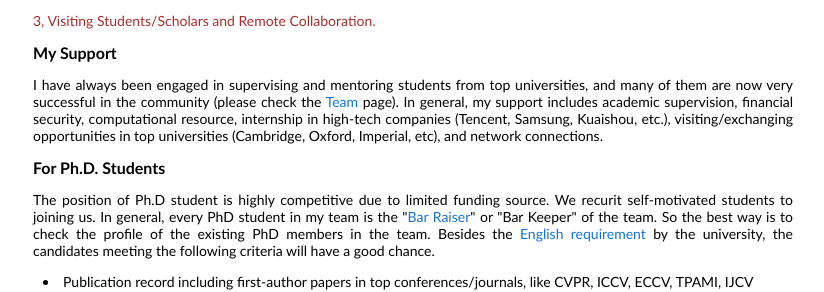
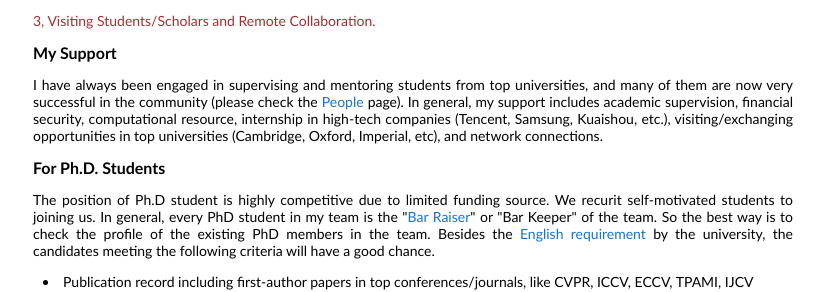
Before and after one commit to whluo/whluo.github.io, a Jekyll site: the page assets/join_us.html, which Jekyll copies as it is, in a window 1280 px wide. Shown: the part 430-722 px from the top of the page, without its empty margins (227-1051 px from the left). Built offline with Jekyll 4.4.1, drawn with Linux system fonts in a browser that asks for light colours.

Commit message:
update join us

```diff
--- a/assets/join_us.html
+++ b/assets/join_us.html
@@ -69,7 +69,7 @@
 
 
                   <teamtitle>My Support</teamtitle>
-                  <p style="text-align: justify;">I have always been engaged in supervising and mentoring students from top universities, and many of them are now very successful in the community (please check the <a href="https://whluo.github.io/assets/team.html" target="_blank">Team</a> page).
+                  <p style="text-align: justify;">I have always been engaged in supervising and mentoring students from top universities, and many of them are now very successful in the community (please check the <a href="https://whluo.github.io/assets/people.html" target="_blank">People</a> page).
                   In general, my support includes academic supervision, financial security, computational resource, internship in high-tech companies (Tencent, Samsung, Kuaishou, etc.), visiting/exchanging opportunities in top universities (Cambridge, Oxford, Imperial, etc), and network connections.</p>
 
 
```
